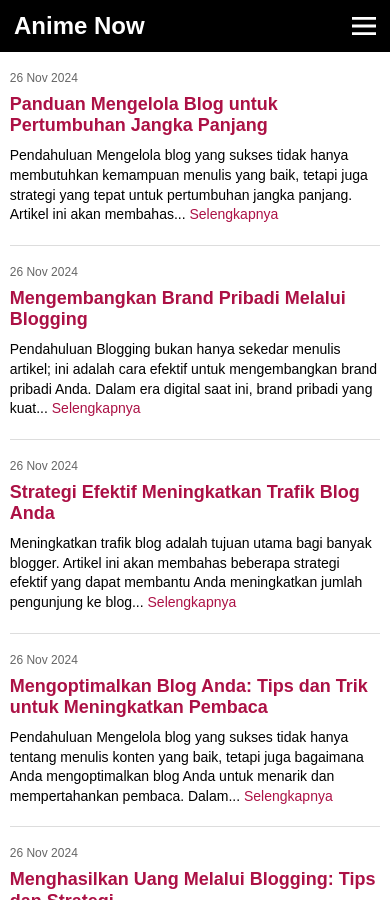
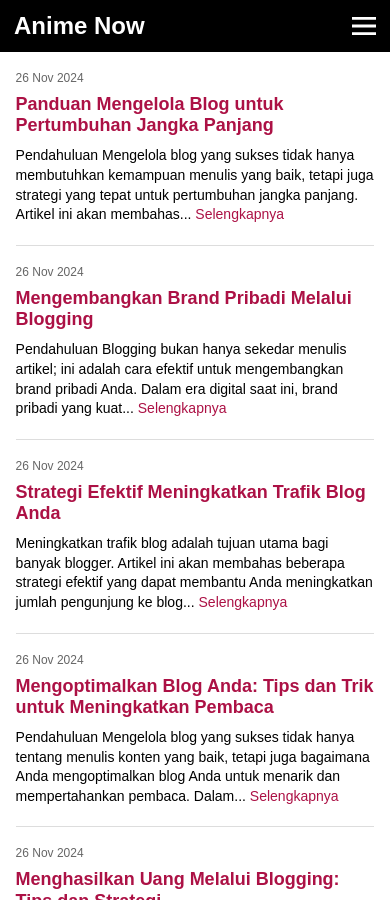
Before and after one commit to insanmuliadi90/jekyll-blog, a Jekyll site: the page built from index.markdown, in a window 390 px wide and 900 px high. Built offline with Jekyll 4.4.1, drawn with Linux system fonts in a browser that asks for light colours; the list of posts is cut into pages by our own code.

Commit message:
edit style

```diff
--- a/_includes/css.html
+++ b/_includes/css.html
@@ -76,7 +76,7 @@ a.pag-item:hover{background:#000000;border-color:#000;color:#fff}
 
 /* media Query */
 @media screen and (max-width:960px){
-.row{width:95%}
+.row{width:92%}
 }
 @media screen and (max-width:960px){
     #menu{display:block}
```
